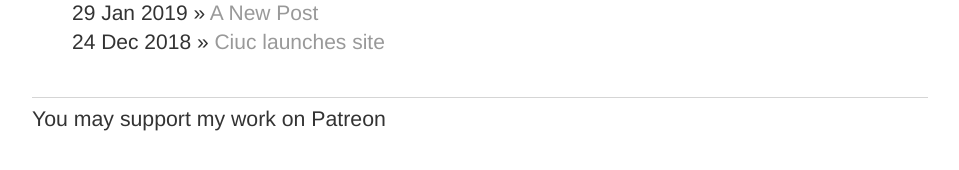
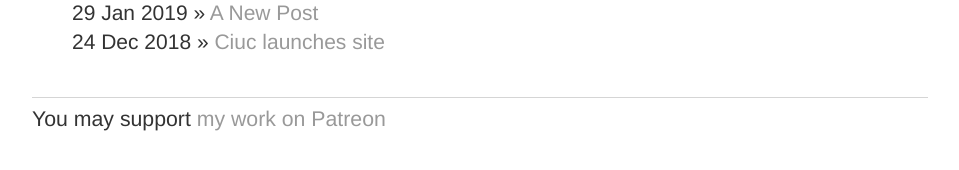
Before and after one commit to anrei0000/anrei0000.github.io, a Jekyll site: the page built from index.html, in a window 1280 px wide. Shown: the part 266-436 px from the top of the page, without its empty margins (160-1119 px from the left). Built offline with Jekyll 4.4.1, drawn with Linux system fonts in a browser that asks for light colours; nearby versions of some CDN libraries; a style sheet for code colours, icons or effects is not loaded.

Commit message:
- Patreon

```diff
--- a/_layouts/default.html
+++ b/_layouts/default.html
@@ -49,15 +49,9 @@
     <!--            </div>-->
     <!--        </div>-->
     <!--    </div>-->
-    <div class="container">
-        <div class="row">
-            <h4>You may support my work on Patreon</h4>
-            <ul>
-                <li><a target="_blank" href="https://www.patreon.com/DanTheLion" class="icoPatreon"><i
-                        class="fa fa-patreon"></i></a></li>
-            </ul>
-        </div>
-    </div>
+    <h4>You may support <a target="_blank" href="https://www.patreon.com/DanTheLion"
+                                             class="icoPatreon">my work on Patreon <i
+            class="fa fa-patreon"></i></a></h4>
 </footer>
 </body>
 
```
